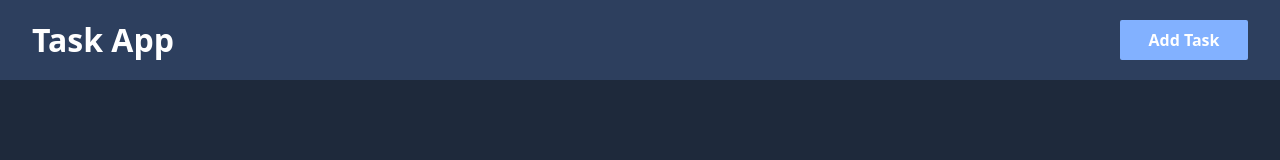
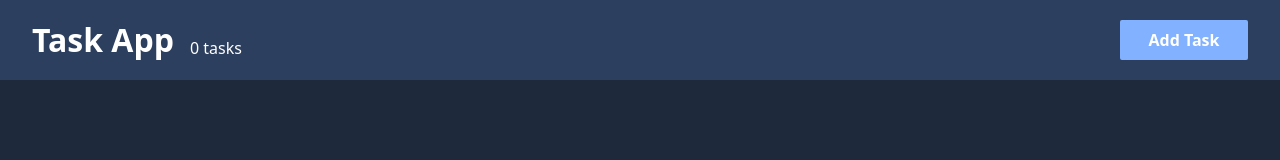
Before and after one commit to Pedro29v/task-app, a Next.js app: page / in a window 1280 px wide. Shown: the top 160 px of the page. Built offline with nearby package versions, Linux system fonts and the light colour scheme.

Commit message:
add the number of tasks in the Navbar

```diff
--- a/src/app/layout.js
+++ b/src/app/layout.js
@@ -4,7 +4,7 @@ import Navbar from "@/components/Navbar";
 import { Toaster } from "./Toaster";
 
 export const metadata = {
-  title: "Create Next App",
+  title: "Task App",
   description: "Generated by create next app",
 };
 
--- a/src/components/Navbar.jsx
+++ b/src/components/Navbar.jsx
@@ -1,19 +1,23 @@
 "use client";
 import { useRouter } from "next/navigation";
 import Link from "next/link";
+import { useTask } from "../context/taskContext";
 
 function Navbar() {
   const router = useRouter();
+  const { tasks } = useTask();
 
   return (
     <header
       className="bg-lightBlue text-white
     flex items-center justify-between p-4 mb-14 "
     >
-      <div className="ml-[1rem]">
+      <div className="ml-[1rem] flex items-center">
         <Link href="/">
           <h1 className="text-[2em] font-bold ">Task App</h1>
         </Link>
+
+        <p className="ml-4 mt-[1rem]">{tasks?.length} tasks</p>
       </div>
 
       <div className="mr-[1rem]">
```
